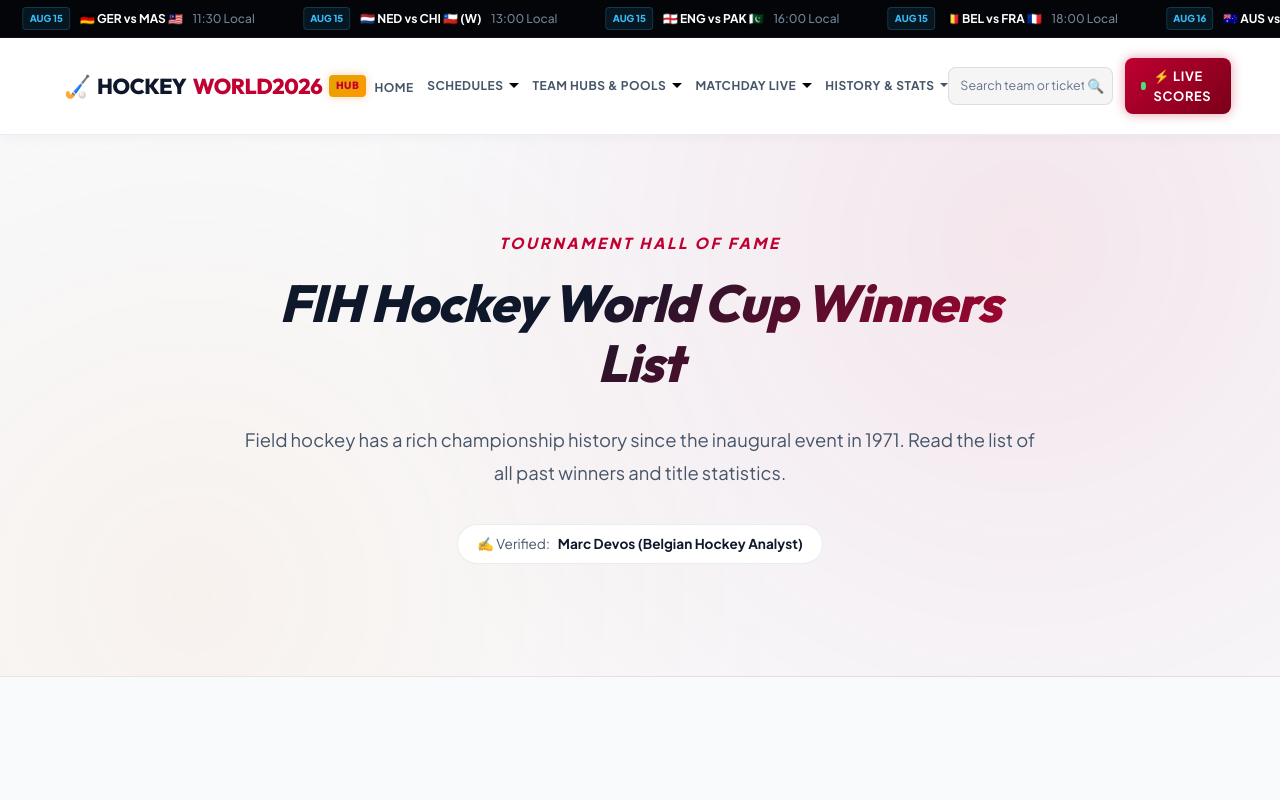
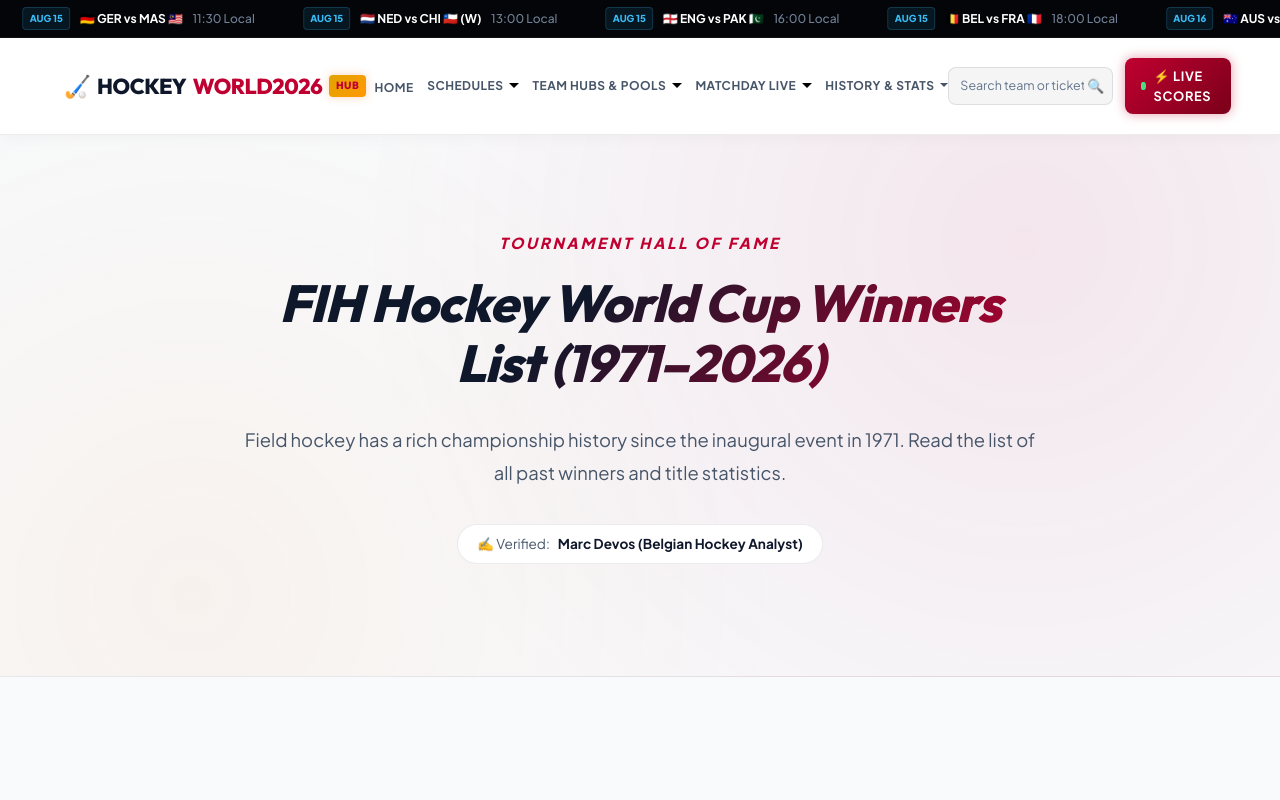
Before and after one commit to liveetcstream-beep/hockeyworldcup2026, a Next.js app: page /history in a window 1280 px wide. Shown: the top 800 px of the page. Built offline with nearby package versions, Linux system fonts and the light colour scheme.

Commit message:
Optimize H1 heading on Hockey World Cup Winners List / History page

```diff
--- a/src/app/history/page.js
+++ b/src/app/history/page.js
@@ -50,7 +50,7 @@ export default function HistoryPage() {
       <section className="hero-section">
         <div className="sports-container hero-content">
           <p className="hero-subtitle">Tournament Hall of Fame</p>
-          <h1 className="hero-title">FIH Hockey World Cup Winners List</h1>
+          <h1 className="hero-title">FIH Hockey World Cup Winners List (1971–2026)</h1>
           <p className="hero-description">
             Field hockey has a rich championship history since the inaugural event in 1971. Read the list of all past winners and title statistics.
           </p>
```
